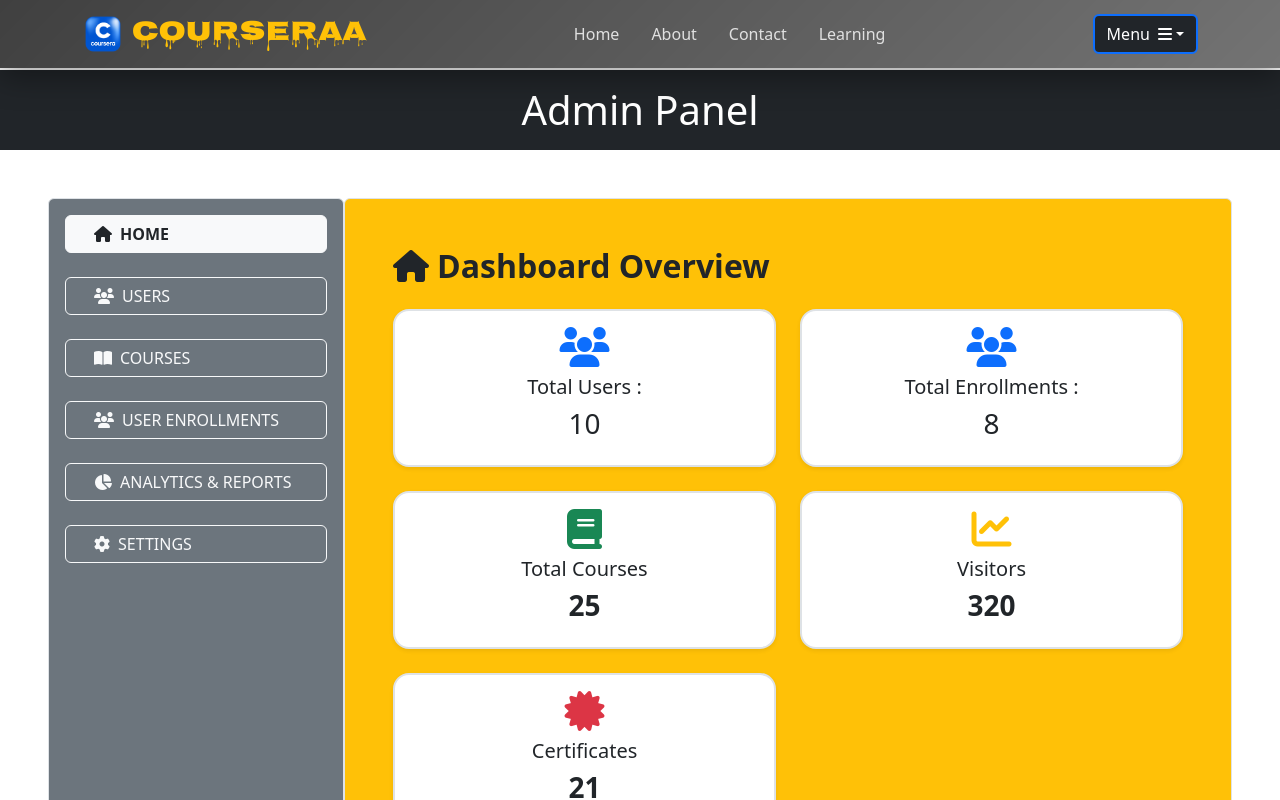
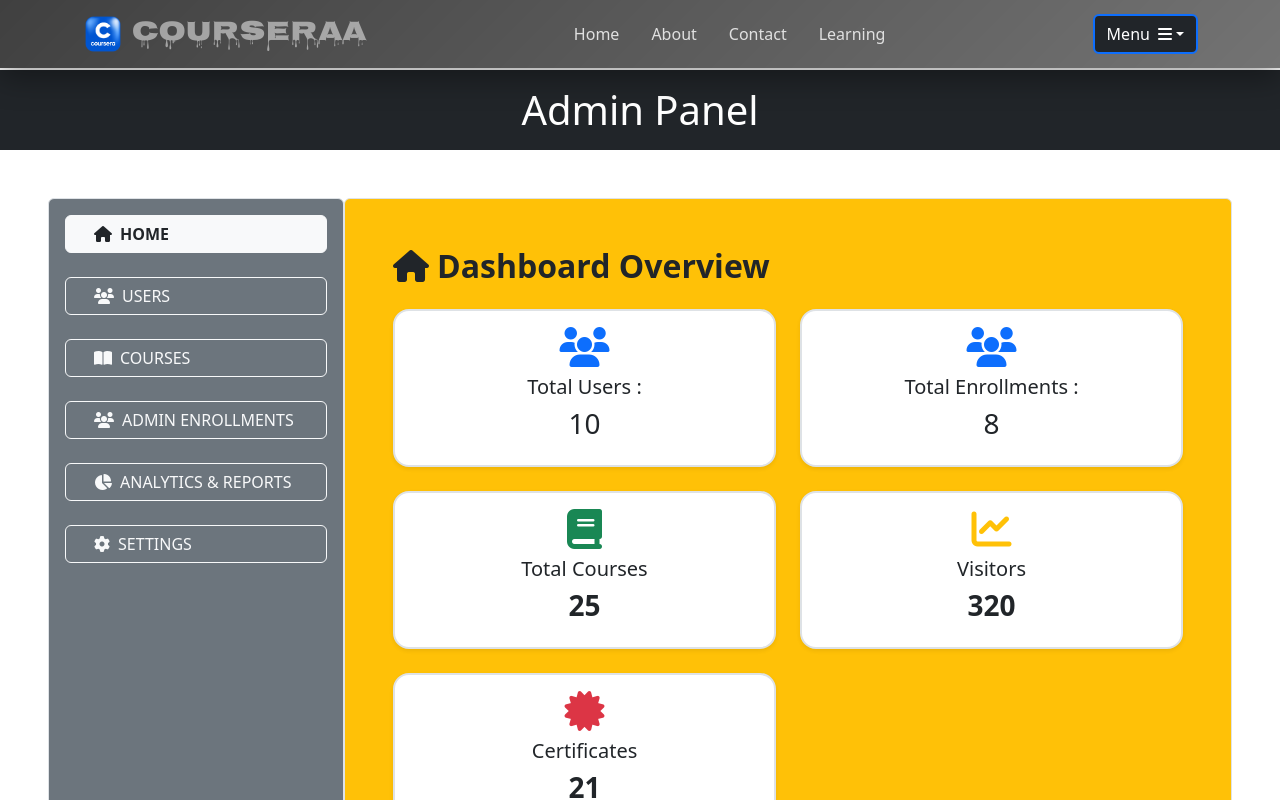
Before and after one commit to mayurthigale2002/Online-Learning-Platform, a React (Vite) app: page /adminpanel in a window 1280 px wide. Shown: the top 800 px of the page. Built offline with nearby package versions, Linux system fonts and the light colour scheme; no server answers; data requests are answered from the project's data file.

Commit message:
first commit

```diff
--- a/src/components/Learning.jsx
+++ b/src/components/Learning.jsx
@@ -8,7 +8,7 @@ const Learning = () => {
       AOS.init()
   return (
     <>
-      {/* Hero Section */}
+
       <div
         className="py-5 text-white text-center"
         style={{marginTop: "70px", background: "black"}}
@@ -35,7 +35,6 @@ const Learning = () => {
         </Container>
       </div>
 
-      {/* Features Section */}
       <Container className="py-5">
         <Row className="text-center mb-4">
           <Col>
@@ -92,7 +91,6 @@ const Learning = () => {
         </Row>
       </Container>
 
-      {/* Call to Action */}
       <div className="py-5 text-center text-white"  style={{marginTop: "70px", background: "black"}} >
         <Container >
           <h3 className="fw-bold" >Start Learning Without Limits</h3>
--- a/src/components/Navbar.jsx
+++ b/src/components/Navbar.jsx
@@ -25,7 +25,7 @@ const Navbar = () => {
             height="42"
             className="me-2 logo-img"
           />
-          <h3 className="nav-text text-warning mb-0">Courseraa</h3>
+          <h3 className="nav-text text-white-50 mb-0">Courseraa</h3>
         </NavLink>
 
         <button
--- a/src/components/adminDashbord/AdminPanel.jsx
+++ b/src/components/adminDashbord/AdminPanel.jsx
@@ -75,7 +75,7 @@ const AdminPanel = () => {
               onClick={() => setActiveTab("enrollments")}
             >
                <i className="fa-solid fa-users me-2 ms-3"></i>
-              USER ENROLLMENTS
+              ADMIN ENROLLMENTS
             </button>
           </li>
 
```
Also changed, not shown: src/components/adminDashbord/SettingDash.jsx (+6 -208 lines).
